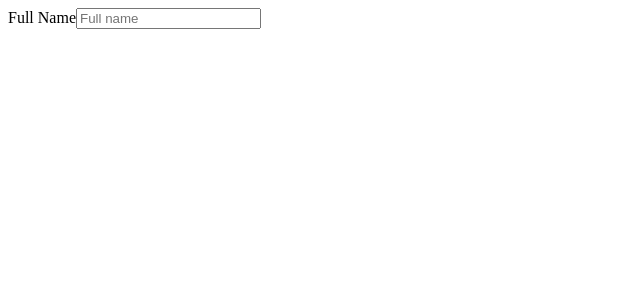
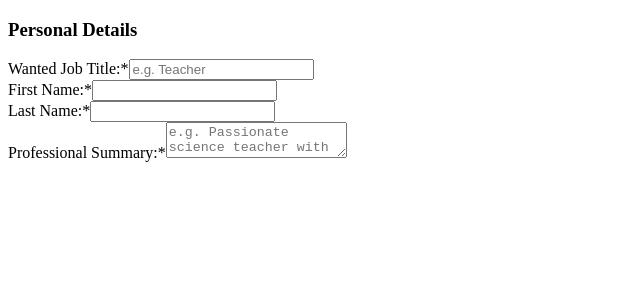
Before and after one commit to ZTanvir/cv-maker, a React (Vite) app: page / in a window 1280 px wide. Shown: the top 300 px of the page, without its empty margins (0-640 px from the left). Built offline with nearby package versions, Linux system fonts and the light colour scheme.

Commit message:
Create personal details form from InputField componet

```diff
--- a/src/Components/CvInfo/CvInfo.jsx
+++ b/src/Components/CvInfo/CvInfo.jsx
@@ -6,18 +6,12 @@
  *Skills
  form fields
  */
-import InputField from "../InputField";
+import PersonalDetails from "./PersonalDetails/PersonalDetails";
 
 const CvInfo = () => {
     return (
         <section className="cvInfo">
-            <InputField
-                label="Full Name"
-                type="text"
-                placeholder="Full name"
-                name="fullName"
-                isRequired={true}
-            />
+            <PersonalDetails />
         </section>
     );
 };
--- a/src/Components/CvInfo/PersonalDetails/PersonalDetails.jsx
+++ b/src/Components/CvInfo/PersonalDetails/PersonalDetails.jsx
@@ -1,8 +1,25 @@
 import InputField from "../../InputField";
+import personalDetailsData from "./personalDetailsData";
+
 const PersonalDetails = () => {
     return (
         <section className="">
             <h3>Personal Details</h3>
+            <form>
+                {personalDetailsData.map((input) => {
+                    {
+                        return input.type === "textarea" ? (
+                            <label key={input.id}>
+                                {input.label}:
+                                {input.required ? "*" : " (optional)"}
+                                <textarea key={input.id} {...input} />
+                            </label>
+                        ) : (
+                            <InputField key={input.id} {...input} />
+                        );
+                    }
+                })}
+            </form>
         </section>
     );
 };
--- a/src/Components/CvInfo/PersonalDetails/personalDetailsData.js
+++ b/src/Components/CvInfo/PersonalDetails/personalDetailsData.js
@@ -4,33 +4,33 @@ const personalDetailsData = [
         label: "Wanted Job Title",
         type: "text",
         name: "profession",
-        placeHolder: "e.g. Teacher",
-        isRequired: true,
+        placeholder: "e.g. Teacher",
+        required: true,
     },
     {
         id: crypto.randomUUID(),
         label: "First Name",
         type: "text",
         name: "fname",
-        placeHolder: "",
-        isRequired: true,
+        placeholder: "",
+        required: true,
     },
     {
         id: crypto.randomUUID(),
         label: "Last Name",
         type: "text",
         name: "lname",
-        placeHolder: "",
-        isRequired: true,
+        placeholder: "",
+        required: true,
     },
     {
         id: crypto.randomUUID(),
         label: "Professional Summary",
-        type: "text",
+        type: "textarea",
         name: "jobSummary",
-        placeHolder:
+        placeholder:
             "e.g. Passionate science teacher with 8+ years of experience and a track record of ...",
-        isRequired: true,
+        required: true,
     },
 ];
 export default personalDetailsData;
--- a/src/Components/InputField.jsx
+++ b/src/Components/InputField.jsx
@@ -2,17 +2,19 @@ import { useId } from "react";
 
 const InputField = (props) => {
     const inputId = useId();
-    const { label, type, placeholder, name, isRequired } = props;
-    const uniqueId = `${type}${inputId}`;
+    const { label, value, onChange, type, placeholder, name, required } = props;
+    const uniqueId = `${name}${inputId}`;
     return (
         <div>
-            <label htmlFor={uniqueId}>{label}</label>
+            <label htmlFor={uniqueId}>
+                {label}:{required ? "*" : " (optional)"}
+            </label>
             <input
                 id={uniqueId}
                 type={type}
                 placeholder={placeholder}
                 name={name}
-                required={isRequired}
+                required={required}
             />
         </div>
     );
```
